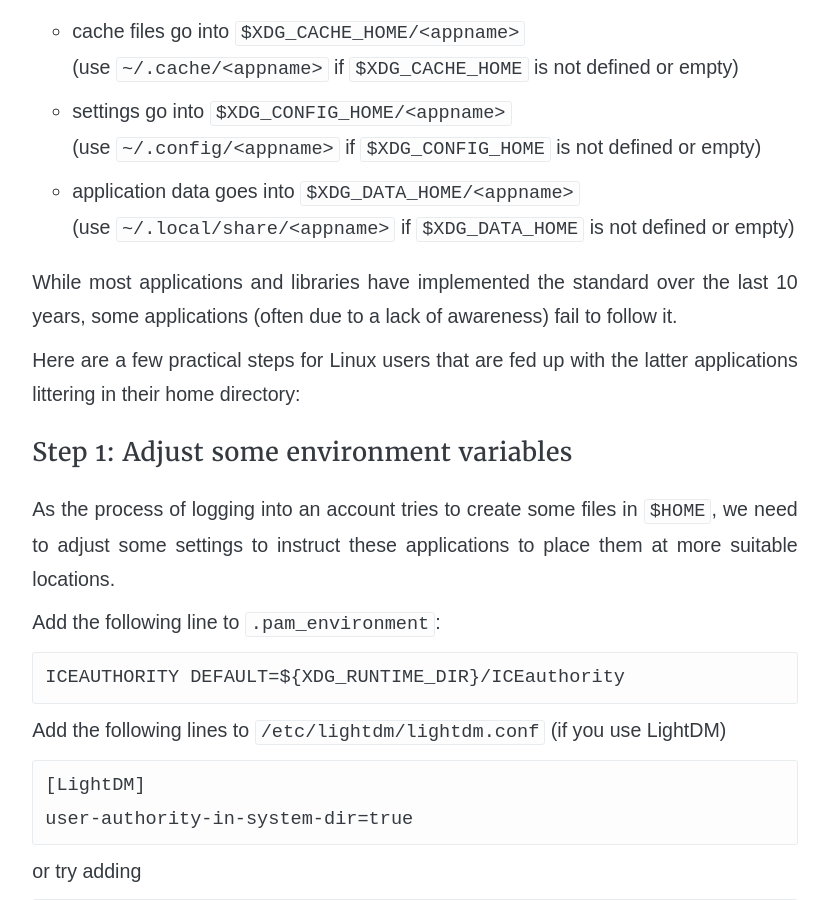
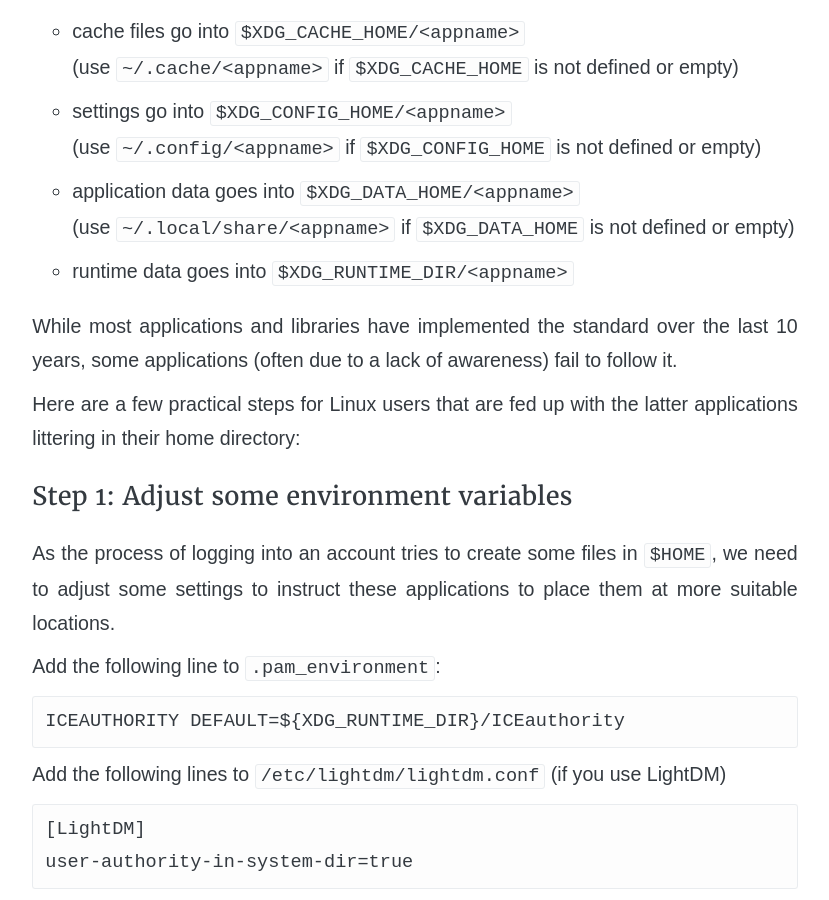
Before and after one commit to soc/soc.me, a Jekyll site: the page built from _articles/linux/self-defense-against-dotfiles.md, in a window 1280 px wide and 900 px high, scrolled down 378 px. Shown: the whole window, without its empty margins (225-1054 px from the left). Built offline with Jekyll 4.4.1, drawn with Linux system fonts in a browser that asks for light colours; some web fonts are replaced.

Commit message:
Add mention of $XDG_RUNTIME_DIR

```diff
--- a/_articles/linux/self-defense-against-dotfiles.md
+++ b/_articles/linux/self-defense-against-dotfiles.md
@@ -14,6 +14,7 @@ defines the locations where applications should store application-private files
   (use `~/.config/<appname>` if `$XDG_CONFIG_HOME` is not defined or empty)
 - application data goes into `$XDG_DATA_HOME/<appname>`<br/>
   (use `~/.local/share/<appname>` if `$XDG_DATA_HOME` is not defined or empty)
+- runtime data goes into `$XDG_RUNTIME_DIR/<appname>`
 
 While most applications and libraries have implemented the standard over the last 10 years,
 some applications (often due to a lack of awareness) fail to follow it.
```
